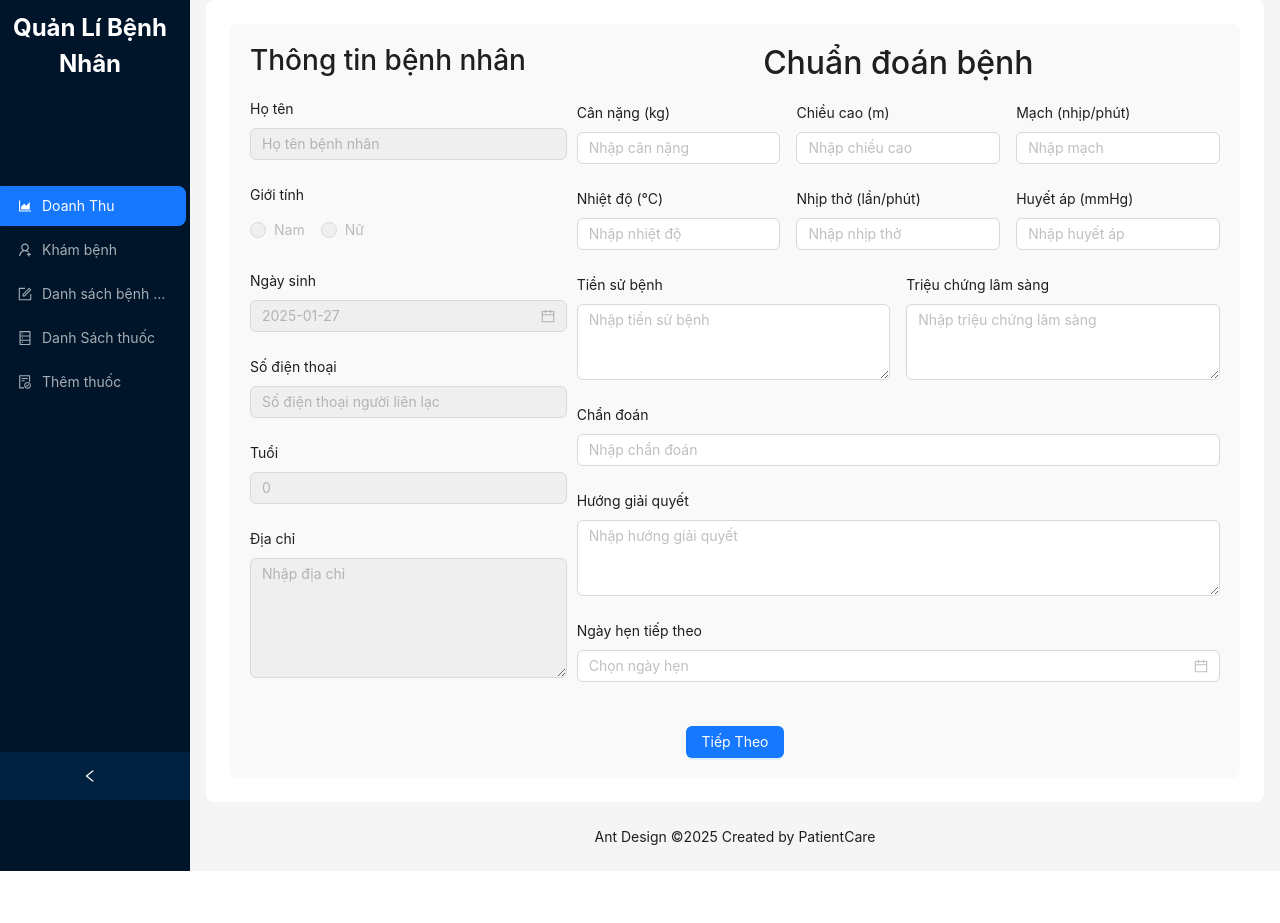
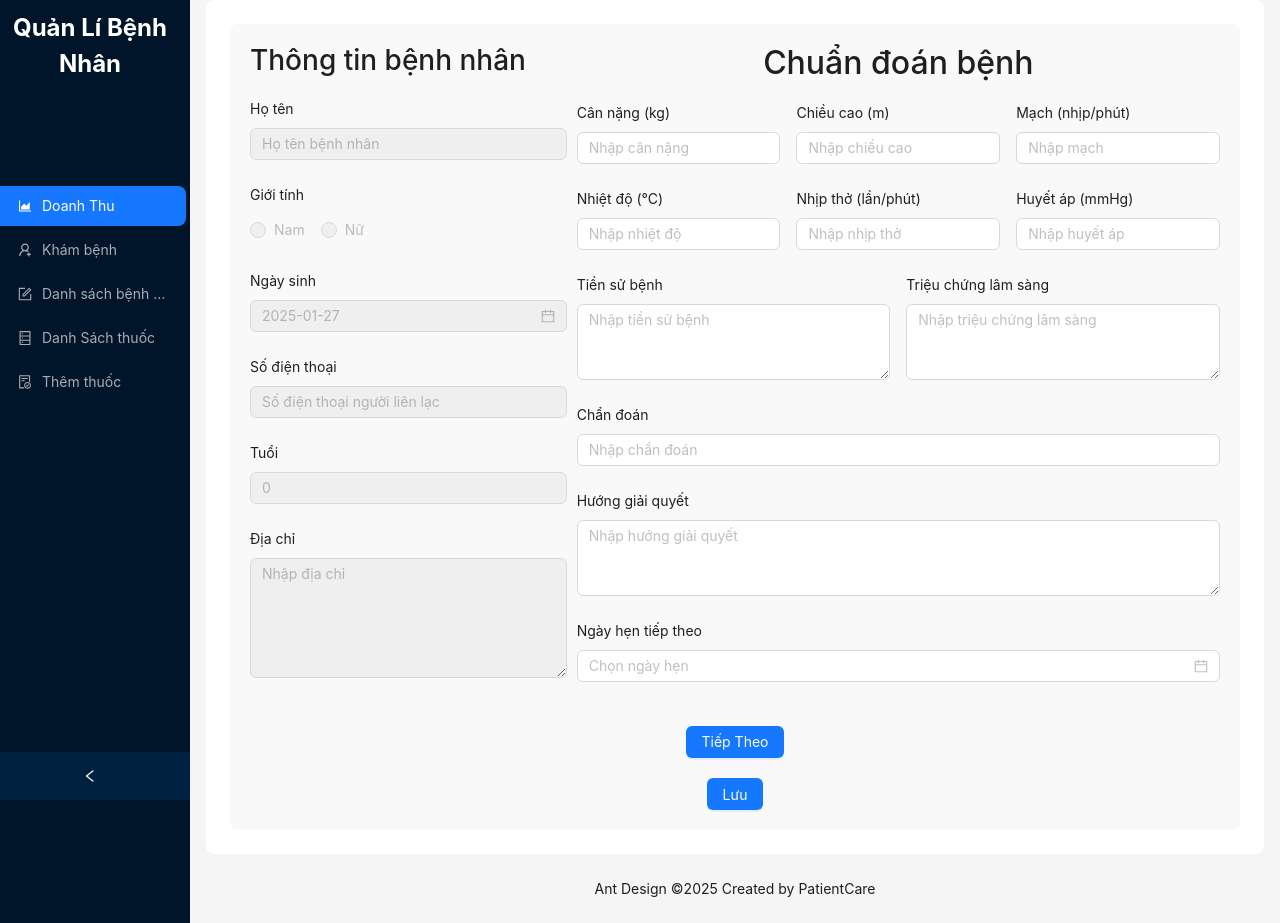
Before and after one commit to tranchithuan08dev/PatientCare, a React (Vite) app: page /diagnosisForm in a window 1280 px wide. Before the commit the page ends 871 px from the top, so only its background shows below. Built offline with nearby package versions, Linux system fonts and the light colour scheme.

Commit message:
combine data medicine and diagnosis

```diff
--- a/src/Dashboard/Patient/DiagnosisForm.jsx
+++ b/src/Dashboard/Patient/DiagnosisForm.jsx
@@ -1,19 +1,19 @@
 import React, { useEffect, useState } from "react";
 import { Form, Input, Radio, DatePicker, Button, Row, Col } from "antd";
 import MedicineForm from "./MedicinseForm"; // Ensure MedicineForm doesn't wrap in a <form> tag
-import { useSelector } from "react-redux";
+import { useDispatch, useSelector } from "react-redux";
 import dayjs from "dayjs";
+import { fetchCreateDiagnosis } from "../../store/diagnosisSlice";
 const { TextArea } = Input;
 
 function DiagnosisForm() {
   const dataUser = useSelector((state) => state.USER.createUser);
-  console.log("dataUser", dataUser);
   const [open, setOpen] = useState(false);
-  console.log("open", open);
-
   const [form] = Form.useForm();
   const [medicineData, setMedicineData] = useState([]);
   const [diagnosisData, setDiagnosisData] = useState({});
+  const dispacth = useDispatch();
+
   console.log("medicineData", medicineData);
   console.log("diagnosisData", diagnosisData);
 
@@ -24,13 +24,13 @@ function DiagnosisForm() {
       bloodpressure: values.bloodpressure,
       height: values.height,
       weight: values.weight,
+      temperature: values.temperature,
       medicalhistory: values.medicalhistory,
       clinicalsigns: values.clinicalsigns,
       diagnosis: values.diagnosis,
       resolution: values.resolution,
       nextappointment: dayjs(values.nextappointment).format("YYYY-MM-DD"),
     };
-    console.log("diagnosis", diagnosis);
 
     setDiagnosisData(diagnosis);
   };
@@ -55,6 +55,11 @@ function DiagnosisForm() {
       });
     }
   }, [dataUser, form]);
+
+  const handleSaveDiagnosis = () => {
+    const data = { diagnois: diagnosisData, medicinesDetails: medicineData };
+    dispacth(fetchCreateDiagnosis(data));
+  };
 
   return (
     <div
@@ -169,6 +174,11 @@ function DiagnosisForm() {
         </div>
       </Form>
       {open && <MedicineForm onMedicineChange={setMedicineData} />}
+      <div style={{ textAlign: "center", marginTop: "20px" }}>
+        <Button type="primary" htmlType="submit" onClick={handleSaveDiagnosis}>
+          Lưu
+        </Button>
+      </div>
     </div>
   );
 }
```
